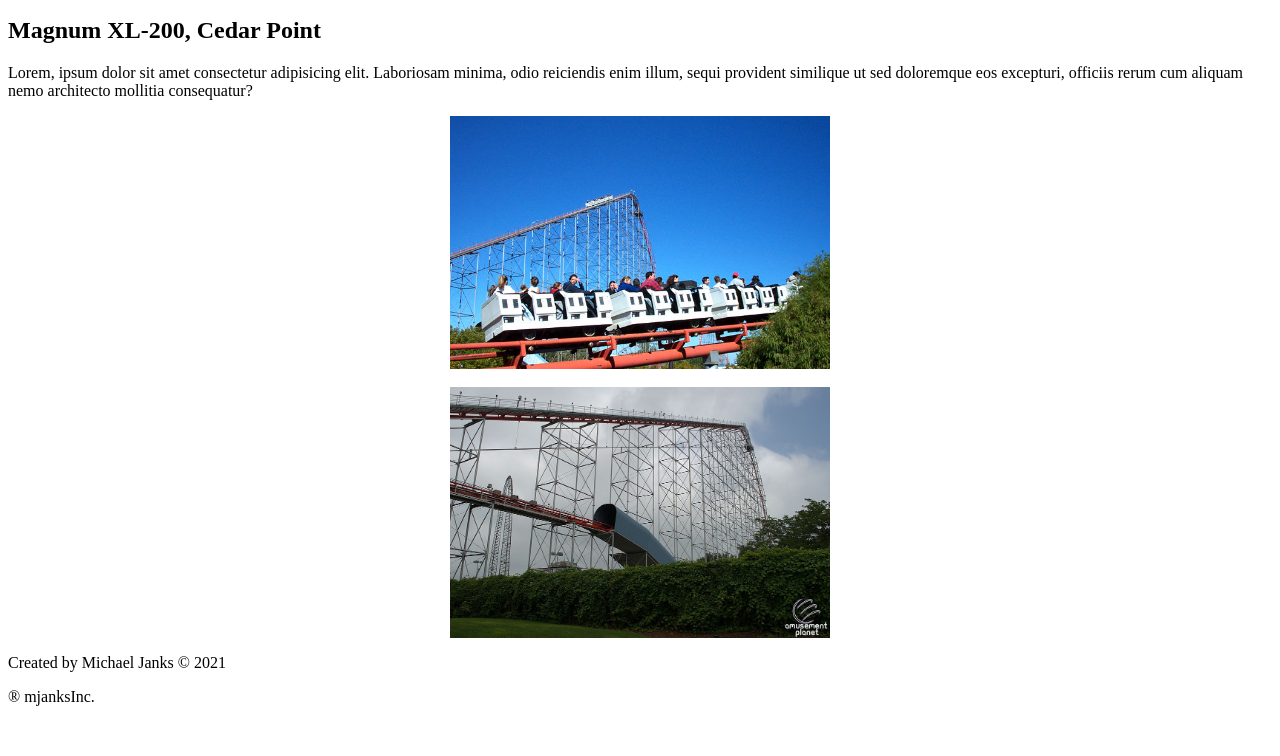
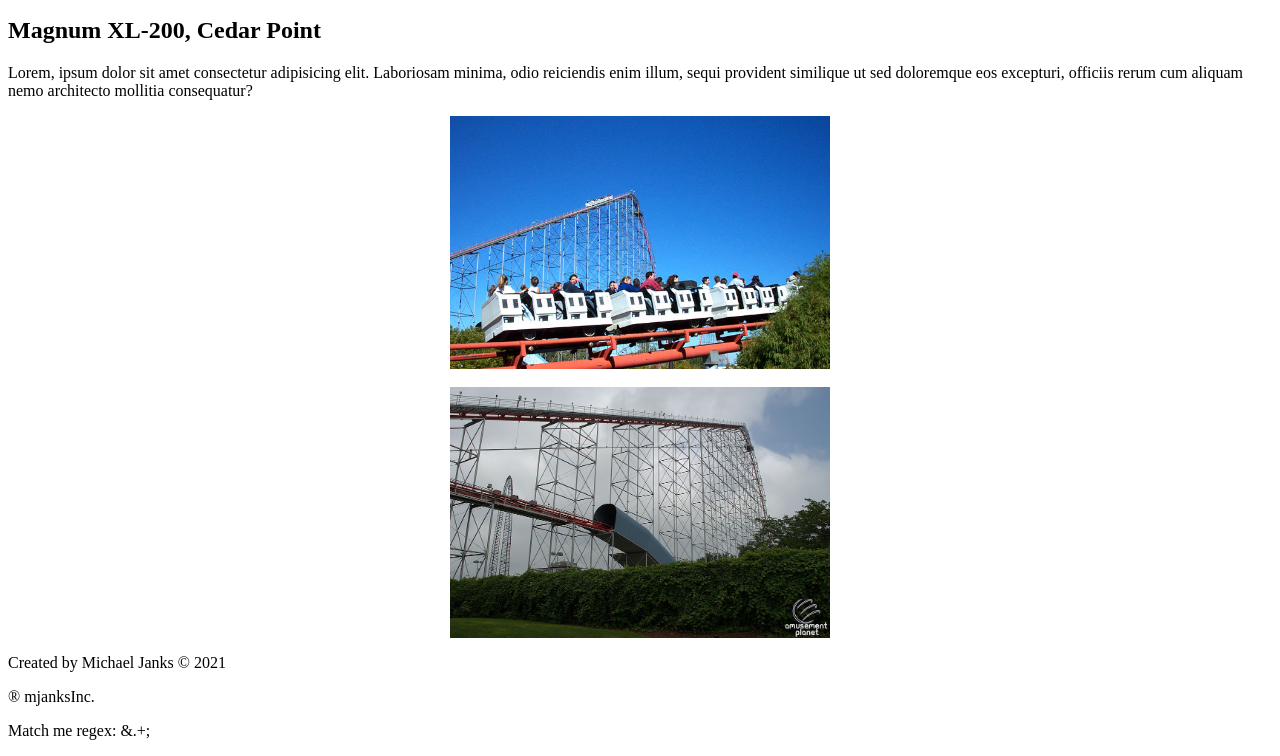
Before and after one commit to LC101-September-2021/assignment-4-html-me-something-mjanks, a website: page index.html in a window 1280 px wide. Shown: the part 5448-6204 px from the top of the page. Before the commit the page ends 6170 px from the top, so only its background shows below. Drawn offline with Linux system fonts and the light colour scheme.

Commit message:
trying to pass regex test

```diff
--- a/index.html
+++ b/index.html
@@ -154,6 +154,7 @@
     <footer>
       <p>Created by Michael Janks &copy 2021</p>
       <p>&reg mjanksInc.</p>
+      <p>Match me regex: &.+;</p>
     </footer>
   </body>
 </html>
```
